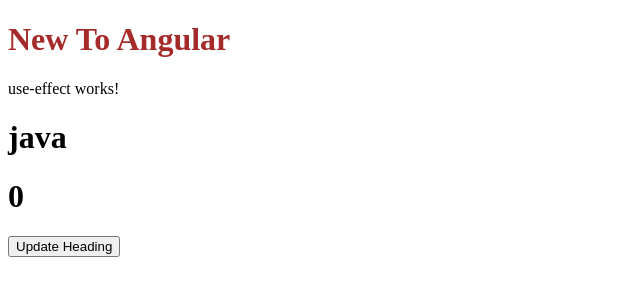
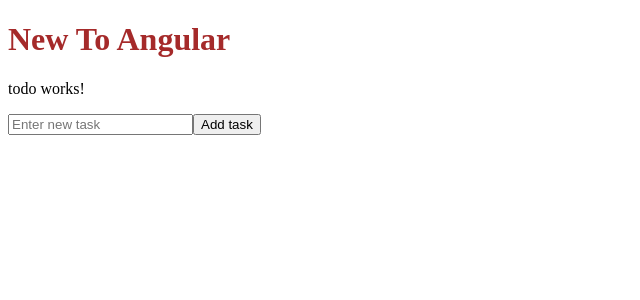
Before and after one commit to dm-zer03/AngularRepo, an Angular app: page / in a window 1280 px wide. Shown: the top 300 px of the page, without its empty margins (0-640 px from the left). Built offline with nearby package versions, Linux system fonts and the light colour scheme.

Commit message:
todolist

```diff
--- a/src/app/app.html
+++ b/src/app/app.html
@@ -36,6 +36,8 @@
 <app-signal></app-signal>
 <app-computed-signal></app-computed-signal>
 
-<app-cnt-var></app-cnt-var>-->
+<app-cnt-var></app-cnt-var>
 
-<app-use-effect></app-use-effect>
+<app-use-effect></app-use-effect>-->
+
+<app-todo></app-todo>
--- a/src/app/app.ts
+++ b/src/app/app.ts
@@ -11,9 +11,21 @@
 import { ComputedSignal } from './computed-signal/computed-signal';
 import { CntVar } from './cnt-var/cnt-var';
 import { UseEffect } from './use-effect/use-effect';
+import { Todo } from './todo/todo';
 @Component({
   selector: 'app-root',
-  imports: [Login, SignUp, Profile,CounterApp,EventApp,IfElse,ForLoop,SignalC,ComputedSignal,CntVar,UseEffect],
+  imports: [Login,
+    SignUp,
+    Profile,
+    CounterApp,
+    EventApp,
+    IfElse,
+    ForLoop,
+    SignalC,
+    ComputedSignal,
+    CntVar,
+    UseEffect,
+  Todo],
   templateUrl: './app.html',
   styleUrl: './app.css',
  // styleUrls:[] multiple css path in arrayform
--- /dev/null
+++ b/src/app/todo/todo.css
@@ -0,0 +1,5 @@
+.task{
+    display: flex;
+    justify-content: space-between;
+    list-style-type: none;
+}
--- /dev/null
+++ b/src/app/todo/todo.html
@@ -0,0 +1,15 @@
+<p>todo works!</p>
+<input type="text" [(ngModel)]="task" placeholder="Enter new task">
+<button (click)="addTask()">Add task</button>
+
+<h1>{{task}}</h1>
+
+
+@for(task of taskList ;track task.id){
+ <ul class="task">
+    <li>{{task.id}}</li>
+    <li>{{task.task}}</li>
+    <li><button (click)="deleteTask(task.id)">Delete</button></li>
+ </ul>
+
+}
--- /dev/null
+++ b/src/app/todo/todo.ts
@@ -0,0 +1,23 @@
+import { Component } from '@angular/core';
+import { FormsModule } from '@angular/forms';
+
+@Component({
+  selector: 'app-todo',
+  imports: [FormsModule],
+  templateUrl: './todo.html',
+  styleUrl: './todo.css',
+})
+export class Todo {
+  task = '';
+  taskList: { id: number; task: string }[] = [];
+
+  addTask() {
+    this.taskList.push({ id: this.taskList.length + 1, task: this.task });
+    console.log(this.taskList);
+    this.task = '';
+  }
+
+  deleteTask(id: number) {
+    this.taskList=this.taskList.filter((item) => item.id != id);
+  }
+}
```
Also changed, not shown: 1 other file (tests, documents, lock files or other folders).
